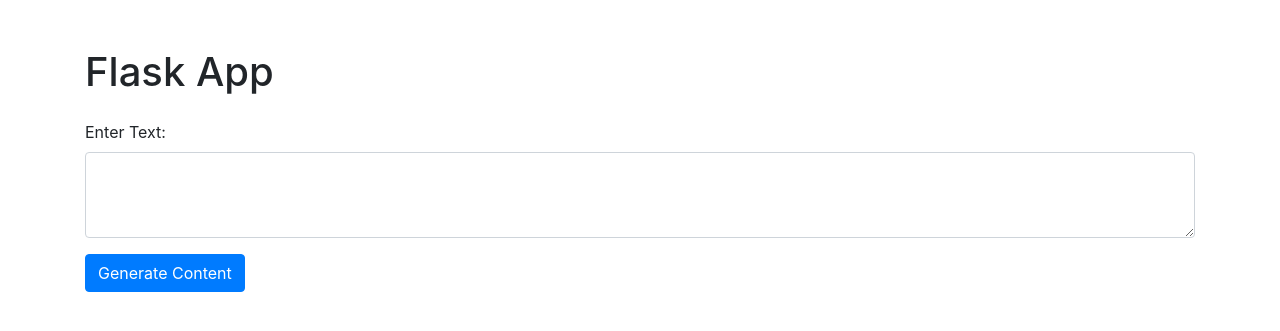
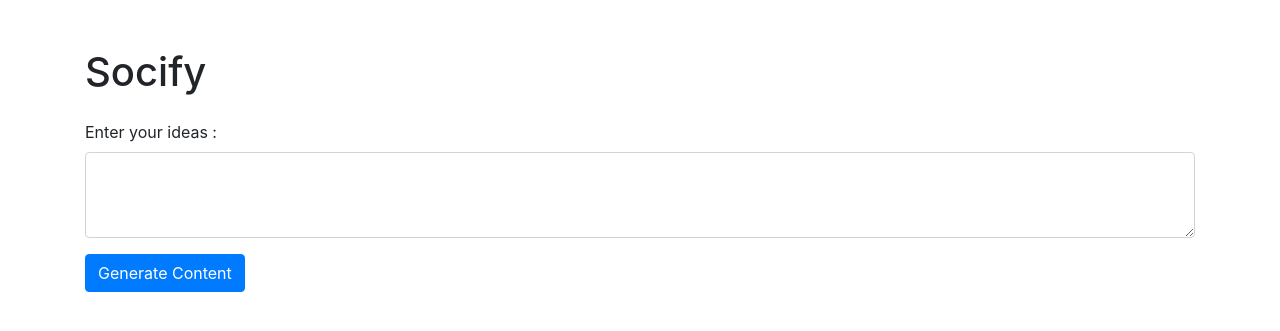
Before and after one commit to abhiiiish/webhook-testing, a Flask app: template templates/index.html in a window 1280 px wide. Shown: the top 331 px of the page. Run offline with Flask 3, Linux system fonts and the light colour scheme; the template is opened without the code that fills it: most values are stand-ins (such as "Sample title", 1, 10 or a date in 2020); some libraries are stand-ins or nearby versions.

Commit message:
Update index.html

```diff
--- a/templates/index.html
+++ b/templates/index.html
@@ -1,39 +1,46 @@
 <!DOCTYPE html>
 <html lang="en">
+
 <head>
     <meta charset="UTF-8">
     <meta name="viewport" content="width=device-width, initial-scale=1.0">
-    <title>Your Flask App</title>
+    <title>Socify</title>
     <!-- Include Bootstrap CSS -->
     <link href="https://maxcdn.bootstrapcdn.com/bootstrap/4.0.0/css/bootstrap.min.css" rel="stylesheet">
+    <!-- Include jQuery library -->
+    <script src="https://code.jquery.com/jquery-3.2.1.min.js"></script>
+
 </head>
+
 <body>
 
     <div class="container mt-5">
-    <h1 class="mb-4">Flask App</h1>
+        <h1 class="mb-4">Socify</h1>
 
-    <form id="contentForm">
+        <form id="contentForm" method="POST" action="/webhook">
             <div class="form-group">
-            <label for="userInput">Enter Text:</label>
-            <textarea class="form-control" id="userInput" name="user_input" rows="3" required></textarea>
+                <label for="userInput">Enter your ideas :</label>
+                <textarea class="form-control" id="userInput" rows="3" required></textarea>
             </div>
 
             <button type="button" class="btn btn-primary" onclick="generateContent()">Generate Content</button>
         </form>
 
         <div class="mt-4" id="responseDiv" style="display: none;">
-        <h4>Response:</h4>
-        <p id="caption"></p>
-        <p id="generated_media"></p>
+            <h3>Generated response</h3>
+            <p> {{  text }}</p>
+
+            <h4>Here is your content:</h4>
+            <p id="responseText"></p>
         </div>
+
     </div>
 
     <!-- Include Bootstrap JS and jQuery -->
-<script src="https://code.jquery.com/jquery-3.2.1.min.js"></script>
     <script src="https://cdnjs.cloudflare.com/ajax/libs/popper.js/1.12.9/umd/popper.min.js"></script>
     <script src="https://maxcdn.bootstrapcdn.com/bootstrap/4.0.0/js/bootstrap.min.js"></script>
-
     <script src="../static/main.js"></script>
 
 </body>
+
 </html>
```
Lines whose indentation alone changed are shown as unchanged.
